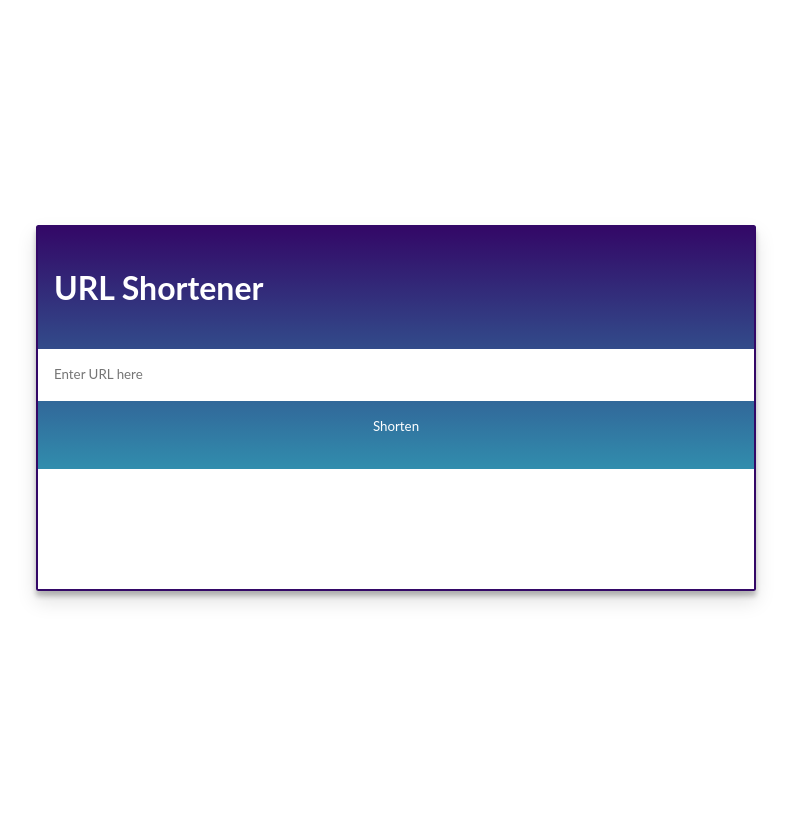
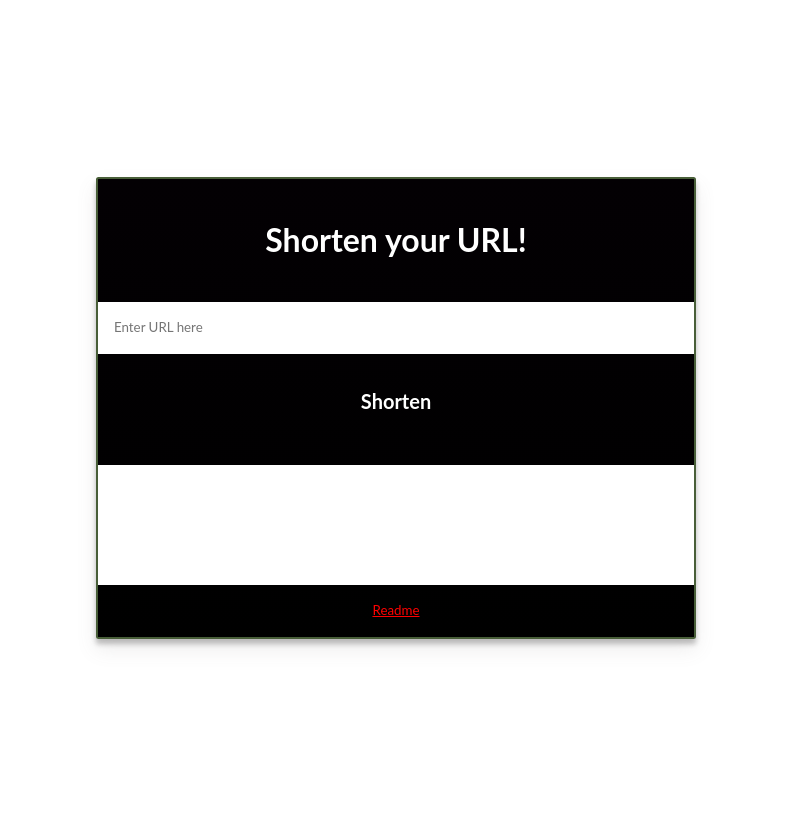
Before and after one commit to pradhyumnj/url-shortner, a Django app: page / in a window 1280 px wide. Shown: the whole page, without its empty margins (244-1035 px from the left). Run offline with Django 4.2, Linux system fonts and the light colour scheme; some libraries are stand-ins or nearby versions.

Commit message:
add readme

```diff
--- a/shortner/urls.py
+++ b/shortner/urls.py
@@ -4,5 +4,6 @@ from . import views
 urlpatterns = [
     path('',views.index, name = 'index'),
     path('create',views.create, name = 'create'),
+    path('readme',views.readme, name = 'readme'),
     path('<str:pk>', views.go , name = "go"),
 ]
--- a/shortner/views.py
+++ b/shortner/views.py
@@ -14,6 +14,9 @@ def create(request):
         new_url = Url(link=link,uuid=uid)
         new_url.save()
         return HttpResponse(uid)
+
+def readme(request):
+    return render(request, "readme.html")
 def go(request,pk):
     url_details = Url.objects.get(uuid=pk)
     return redirect(url_details.link)
--- a/templates/index.html
+++ b/templates/index.html
@@ -6,7 +6,9 @@
 *::after {
   box-sizing: border-box;
 }
-
+a {
+    color: red;
+}
 body,
 section {
   display: flex;
@@ -23,13 +25,13 @@ body {
 }
 
 main {
-  max-width: 720px;
+  max-width: 600px;
   width: 100%;
-  border: 2.5px solid #330867;
+  border: 2.5px solid #485e38;
   border-radius: 2.5px;
-  box-shadow: 0 10px 20px rgba(17, 17, 17, 0.125),
+  box-shadow: 0 10px 20px rgba(115, 103, 103, 0.125),
     0 5px 5px rgba(17, 17, 17, 0.25);
-  background-image: linear-gradient(to top, #30cfd0 0%, #330867 100%);
+  background-image: linear-gradient(to top, #000000 0%, #030003 100%);
 }
 
 h1 {
@@ -59,7 +61,7 @@ button {
   cursor: pointer;
   flex: 1;
   background-color: transparent;
-  color: white;
+  color: rgb(255, 255, 255);
   &:hover {
     background-color: rgba(255, 255, 255, 0.5);
   }
@@ -74,19 +76,19 @@ section {
     </style>
 </head>
 <main>
-  <h1>URL Shortener</h1>
+  <h1><center>Shorten your URL!</center></h1>
   <form id="post-form">
     {% csrf_token %}
   <input type="text" name="link" id="link" placeholder="Enter URL here">
   <div class="buttons">
-    <button type="submit" id="shorten">Shorten</button>
+    <button type="submit" id="shorten"><h2>Shorten</h2></button>
   </div>
   </form>
 
   <section id="section"><h2></h2></section>
-
+  <center><button id="readme"><a href = 'readme'>Readme</a></buton></center>
+  </body>
 </main>
-
 <script type="text/javascript">
   $(document).on('submit','#post-form',function(e){
     e.preventDefault();
@@ -99,7 +101,7 @@ section {
         csrfmiddlewaretoken:$('input[name=csrfmiddlewaretoken]').val(),
       },
       success: function(data){
-        $('h2').html("http://localhost:8000/"+data)
+        $('h2').html("https://mydjangoproject-urlshortner.herokuapp.com/"+data)
       }
     });
   });
```
Also changed, not shown: templates/readme.html (added, +12 -0 lines).
